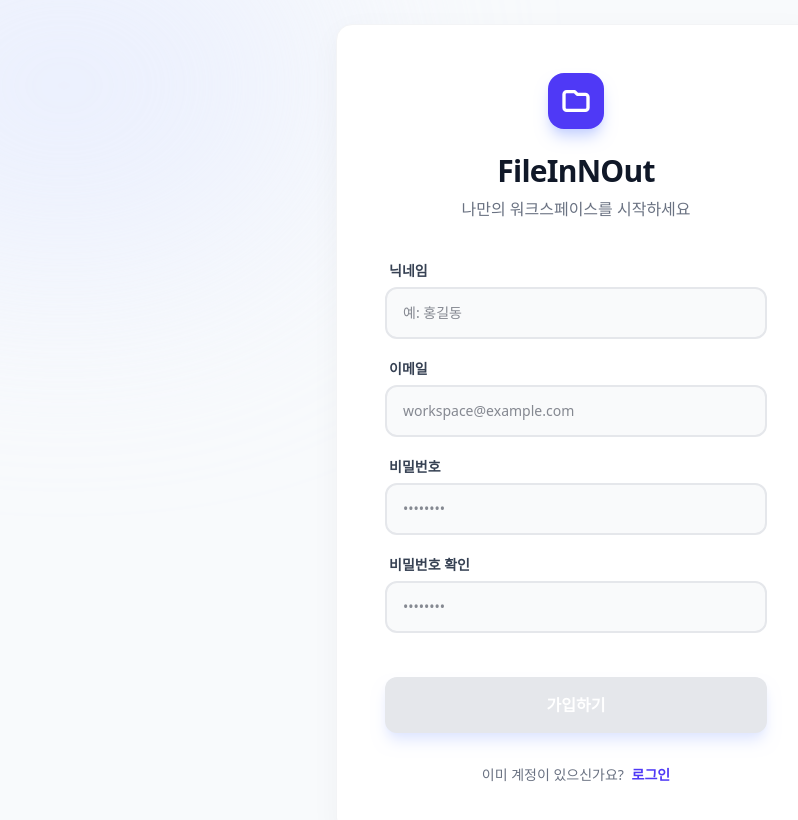
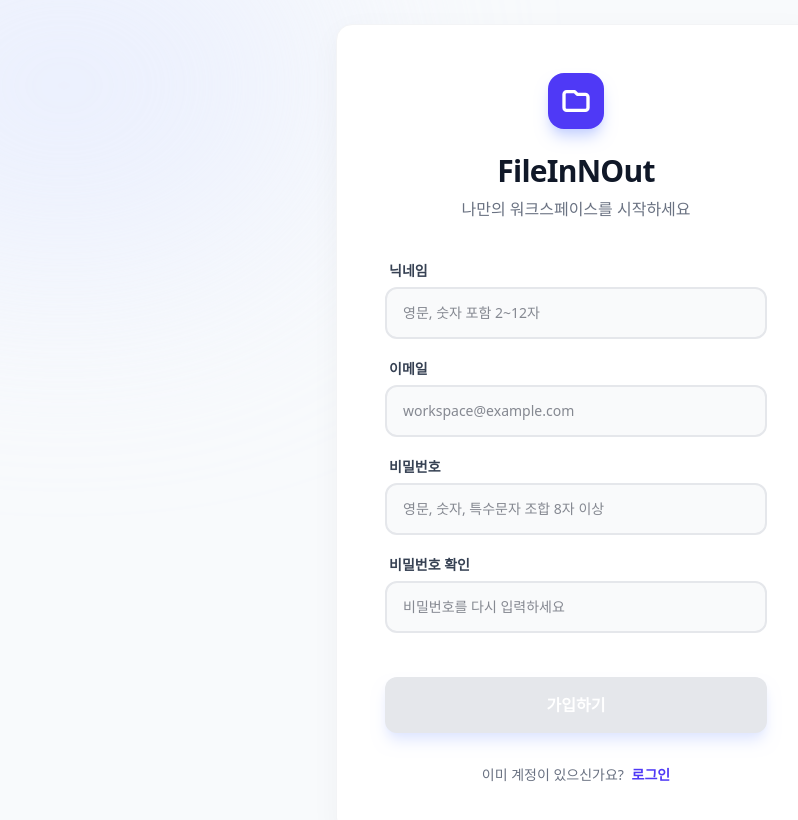
Before and after one commit to Lumisia/vue-test01, a Vue app: page /signup in a window 1280 px wide. Shown: the top 820 px of the page, without its empty margins (64-862 px from the left). Built offline with nearby package versions, Linux system fonts and the light colour scheme.

Commit message:
회원가입 수정

```diff
--- a/src/views/user/SignUpView.vue
+++ b/src/views/user/SignUpView.vue
@@ -5,6 +5,7 @@ import api from '@/api/user'
 
 const router = useRouter()
 const isLoading = ref(false)
+const isCheckingNickname = ref(false)
 const signupSuccess = ref(false)
 
 const signupForm = reactive({
@@ -21,16 +22,42 @@ const signupInputError = reactive({
   passwordConfirm: { errorMessage: null, isValid: false, touched: false }
 })
 
-// Validation Rules
-const validateNickname = () => {
+// 정규식 정의
+const pwRegex = /^(?=.*[A-Za-z])(?=.*\d)(?=.*[@$!%*?&])[A-Za-z\d@$!%*?&]{8,}$/
+const nicknameRegex = /^(?=.*[a-zA-Z])(?=.*[0-9])[a-zA-Z0-9]{2,12}$/ // 영문+숫자 조합, 2~12자
+
+// 유효성 검사 로직
+const validateNickname = async () => {
   signupInputError.name.touched = true
-  if (signupForm.name.trim() === '') {
+  const val = signupForm.name.trim()
+
+  if (val === '') {
     signupInputError.name.errorMessage = "닉네임을 입력해 주세요."
     signupInputError.name.isValid = false
     return
   }
-  signupInputError.name.errorMessage = null
-  signupInputError.name.isValid = true
+
+  if (!nicknameRegex.test(val)) {
+    signupInputError.name.errorMessage = "영문과 숫자를 조합하여 2~12자로 입력해 주세요."
+    signupInputError.name.isValid = false
+    return
+  }
+
+  // 중복 검사 시뮬레이션 (실제 구현 시 api 호출로 대체)
+  isCheckingNickname.value = true
+  try {
+    // 예시: 특정 키워드 중복 처리
+    await new Promise(res => setTimeout(res, 500))
+    if (['admin', 'test', 'user123'].includes(val.toLowerCase())) {
+      signupInputError.name.errorMessage = "이미 사용 중인 닉네임입니다."
+      signupInputError.name.isValid = false
+    } else {
+      signupInputError.name.errorMessage = null
+      signupInputError.name.isValid = true
+    }
+  } finally {
+    isCheckingNickname.value = false
+  }
 }
 
 const validateEmail = () => {
@@ -51,9 +78,6 @@ const validateEmail = () => {
 const validatePassword = () => {
   signupInputError.password.touched = true
 
-  // 영문, 숫자, 특수문자(@$!%*?& 등)가 최소 1개 이상 포함된 8자 이상의 정규식
-  const pwRegex = /^(?=.*[A-Za-z])(?=.*\d)(?=.*[@$!%*?&])[A-Za-z\d@$!%*?&]{8,}$/
-
   if (signupForm.password === '') {
     signupInputError.password.errorMessage = "비밀번호를 입력해 주세요."
     signupInputError.password.isValid = false
@@ -65,16 +89,24 @@ const validatePassword = () => {
     signupInputError.password.isValid = true
   }
 
-  // 비밀번호가 변경될 때마다 확인 필드도 재검증
+  // 비밀번호가 변경될 때마다 확인 필드도 재검증하여 일관성 유지
   if (signupForm.passwordConfirm) validatePasswordConfirm()
 }
 
 const validatePasswordConfirm = () => {
   signupInputError.passwordConfirm.touched = true
-  if (signupForm.passwordConfirm === '') {
+  const confirmVal = signupForm.passwordConfirm
+
+  if (confirmVal === '') {
     signupInputError.passwordConfirm.errorMessage = "비밀번호를 한 번 더 입력해 주세요."
     signupInputError.passwordConfirm.isValid = false
-  } else if (signupForm.passwordConfirm !== signupForm.password) {
+  }
+  // 확인창에서도 동일한 제약 조건 검증 수행
+  else if (!pwRegex.test(confirmVal)) {
+    signupInputError.passwordConfirm.errorMessage = "유효하지 않은 비밀번호 형식입니다."
+    signupInputError.passwordConfirm.isValid = false
+  }
+  else if (confirmVal !== signupForm.password) {
     signupInputError.passwordConfirm.errorMessage = "비밀번호가 일치하지 않습니다."
     signupInputError.passwordConfirm.isValid = false
   } else {
@@ -87,7 +119,8 @@ const isFormValid = computed(() => {
   return signupInputError.name.isValid &&
     signupInputError.email.isValid &&
     signupInputError.password.isValid &&
-    signupInputError.passwordConfirm.isValid
+    signupInputError.passwordConfirm.isValid &&
+    !isCheckingNickname.value
 })
 
 const handleSignup = async () => {
@@ -97,7 +130,9 @@ const handleSignup = async () => {
   try {
     const res = await api.signup(signupForm)
     signupSuccess.value = true
-    router.push({ name: 'login' })
+    setTimeout(() => {
+      router.push({ name: 'login' })
+    }, 2000)
   } catch (error) {
     console.error(error)
   } finally {
@@ -105,7 +140,6 @@ const handleSignup = async () => {
   }
 }
 
-// UI Helper: Get Input Border Class
 const getInputClass = (field) => {
   const state = signupInputError[field]
   if (!state.touched) return 'border-gray-200 focus:border-indigo-500 focus:ring-indigo-500/20'
@@ -118,21 +152,15 @@ const getInputClass = (field) => {
 <template>
   <div class="min-h-screen bg-[#f8fafc] flex items-center justify-center p-6 relative overflow-hidden">
     <!-- Abstract Background Decor -->
-    <div class="absolute top-[-10%] left-[-10%] w-[40%] h-[40%] bg-indigo-100 rounded-full blur-[120px] opacity-60">
-    </div>
-    <div class="absolute bottom-[-10%] right-[-10%] w-[40%] h-[40%] bg-blue-50 rounded-full blur-[120px] opacity-60">
-    </div>
+    <div class="absolute top-[-10%] left-[-10%] w-[40%] h-[40%] bg-indigo-100 rounded-full blur-[120px] opacity-60"></div>
+    <div class="absolute bottom-[-10%] right-[-10%] w-[40%] h-[40%] bg-blue-50 rounded-full blur-[120px] opacity-60"></div>
 
-    <div
-      class="bg-white rounded-2xl shadow-[0_8px_30px_rgb(0,0,0,0.04)] border border-gray-100 w-full max-w-[480px] p-8 md:p-12 z-10">
+    <div class="bg-white rounded-2xl shadow-[0_8px_30px_rgb(0,0,0,0.04)] border border-gray-100 w-full max-w-[480px] p-8 md:p-12 z-10">
       <!-- Header Section -->
       <div class="text-center mb-10">
-        <div
-          class="inline-flex items-center justify-center w-14 h-14 bg-indigo-600 rounded-2xl shadow-lg shadow-indigo-200 mb-6">
-          <svg xmlns="http://www.w3.org/2000/svg" class="w-8 h-8 text-white" fill="none" viewBox="0 0 24 24"
-            stroke="currentColor">
-            <path stroke-linecap="round" stroke-linejoin="round" stroke-width="2.5"
-              d="M3 7v10a2 2 0 002 2h14a2 2 0 002-2V9a2 2 0 00-2-2h-6l-2-2H5a2 2 0 00-2 2z" />
+        <div class="inline-flex items-center justify-center w-14 h-14 bg-indigo-600 rounded-2xl shadow-lg shadow-indigo-200 mb-6">
+          <svg xmlns="http://www.w3.org/2000/svg" class="w-8 h-8 text-white" fill="none" viewBox="0 0 24 24" stroke="currentColor">
+            <path stroke-linecap="round" stroke-linejoin="round" stroke-width="2.5" d="M3 7v10a2 2 0 002 2h14a2 2 0 002-2V9a2 2 0 00-2-2h-6l-2-2H5a2 2 0 00-2 2z" />
           </svg>
         </div>
         <h1 class="text-3xl font-extrabold text-gray-900 tracking-tight">FileInNOut</h1>
@@ -141,10 +169,8 @@ const getInputClass = (field) => {
 
       <!-- Success State -->
       <div v-if="signupSuccess" class="text-center py-10 animate-fade-in">
-        <div
-          class="w-20 h-20 bg-emerald-100 text-emerald-600 rounded-full flex items-center justify-center mx-auto mb-4">
-          <svg xmlns="http://www.w3.org/2000/svg" class="h-10 w-10" fill="none" viewBox="0 0 24 24"
-            stroke="currentColor">
+        <div class="w-20 h-20 bg-emerald-100 text-emerald-600 rounded-full flex items-center justify-center mx-auto mb-4">
+          <svg xmlns="http://www.w3.org/2000/svg" class="h-10 w-10" fill="none" viewBox="0 0 24 24" stroke="currentColor">
             <path stroke-linecap="round" stroke-linejoin="round" stroke-width="3" d="M5 13l4 4L19 7" />
           </svg>
         </div>
@@ -156,48 +182,23 @@ const getInputClass = (field) => {
       <form v-else @submit.prevent="handleSignup" class="space-y-5" novalidate>
         <!-- Nickname -->
         <div class="space-y-1.5">
-          <!-- label + error 한 줄 -->
           <label class="flex items-center text-sm font-bold text-gray-700 ml-1">
             <span>닉네임</span>
-
-            <span
-              v-if="signupInputError.name.errorMessage"
-              class="ml-auto text-rose-500 text-[11px] font-bold animate-slide-down"
-            >
+            <span v-if="signupInputError.name.errorMessage" class="ml-auto text-rose-500 text-[11px] font-bold animate-slide-down">
               {{ signupInputError.name.errorMessage }}
             </span>
           </label>
-
-          <!-- input + 아이콘 -->
           <div class="relative">
-            <input
-              v-model="signupForm.name"
-              @blur="validateNickname"
-              type="text"
-              placeholder="예: 홍길동"
-              :class="[
-                'w-full bg-gray-50 border-2 rounded-xl px-4 py-3.5 text-sm transition-all outline-none focus:ring-4',
-                getInputClass('name')
-              ]"
-            />
-
-            <span
-              v-if="signupInputError.name.touched"
-              class="absolute right-4 top-1/2 -translate-y-1/2"
-            >
-              <span v-if="signupInputError.name.isValid" class="text-emerald-500">
-                <svg xmlns="http://www.w3.org/2000/svg" class="h-5 w-5" viewBox="0 0 20 20" fill="currentColor">
-                  <path
-                    fill-rule="evenodd"
-                    d="M10 18a8 8 0 100-16 8 8 0 000 16zm3.707-9.293a1 1 0 00-1.414-1.414L9 10.586 7.707 9.293a1 1 0 00-1.414 1.414l2 2a1 1 0 001.414 0l4-4z"
-                    clip-rule="evenodd"
-                  />
-                </svg>
-              </span>
+            <input v-model="signupForm.name" @blur="validateNickname" type="text" placeholder="영문, 숫자 포함 2~12자"
+              :class="['w-full bg-gray-50 border-2 rounded-xl px-4 py-3.5 text-sm transition-all outline-none focus:ring-4', getInputClass('name')]">
+            <span v-if="isCheckingNickname" class="absolute right-4 top-1/2 -translate-y-1/2">
+              <svg class="animate-spin h-4 w-4 text-indigo-500" viewBox="0 0 24 24">
+                <circle class="opacity-25" cx="12" cy="12" r="10" stroke="currentColor" stroke-width="4"></circle>
+                <path class="opacity-75" fill="currentColor" d="M4 12a8 8 0 018-8V0C5.373 0 0 5.373 0 12h4z"></path>
+              </svg>
             </span>
           </div>
         </div>
-
 
         <!-- Email -->
         <div class="space-y-1.5">
@@ -207,20 +208,11 @@ const getInputClass = (field) => {
               {{ signupInputError.email.errorMessage }}
             </span>
           </label>
-
-          <input
-            v-model="signupForm.email"
-            @blur="validateEmail"
-            type="email"
-            placeholder="workspace@example.com"
-            :class="[
-              'w-full bg-gray-50 border-2 rounded-xl px-4 py-3.5 text-sm transition-all outline-none focus:ring-4',
-              getInputClass('email')
-            ]"
-          />
+          <input v-model="signupForm.email" @blur="validateEmail" type="email" placeholder="workspace@example.com"
+            :class="['w-full bg-gray-50 border-2 rounded-xl px-4 py-3.5 text-sm transition-all outline-none focus:ring-4', getInputClass('email')]">
         </div>
 
-        <!-- Password Confirm -->
+        <!-- Password -->
         <div class="space-y-1.5">
           <label class="flex items-center text-sm font-bold text-gray-700 ml-1">
             <span>비밀번호 </span>
@@ -228,17 +220,8 @@ const getInputClass = (field) => {
               {{ signupInputError.password.errorMessage }}
             </span>
           </label>
-
-          <input
-            v-model="signupForm.password"
-            @blur="validatePassword"
-            type="password"
-            placeholder="••••••••"
-            :class="[
-              'w-full bg-gray-50 border-2 rounded-xl px-4 py-3.5 text-sm transition-all outline-none focus:ring-4',
-              getInputClass('password')
-            ]"
-          />
+          <input v-model="signupForm.password" @blur="validatePassword" type="password" placeholder="영문, 숫자, 특수문자 조합 8자 이상"
+            :class="['w-full bg-gray-50 border-2 rounded-xl px-4 py-3.5 text-sm transition-all outline-none focus:ring-4', getInputClass('password')]">
         </div>
 
         <!-- Password Confirm -->
@@ -249,17 +232,8 @@ const getInputClass = (field) => {
               {{ signupInputError.passwordConfirm.errorMessage }}
             </span>
           </label>
-
-          <input
-            v-model="signupForm.passwordConfirm"
-            @blur="validatePasswordConfirm"
-            type="password"
-            placeholder="••••••••"
-            :class="[
-              'w-full bg-gray-50 border-2 rounded-xl px-4 py-3.5 text-sm transition-all outline-none focus:ring-4',
-              getInputClass('passwordConfirm')
-            ]"
-          />
+          <input v-model="signupForm.passwordConfirm" @blur="validatePasswordConfirm" type="password" placeholder="비밀번호를 다시 입력하세요"
+            :class="['w-full bg-gray-50 border-2 rounded-xl px-4 py-3.5 text-sm transition-all outline-none focus:ring-4', getInputClass('passwordConfirm')]">
         </div>
 
         <!-- Submit Button -->
@@ -267,12 +241,9 @@ const getInputClass = (field) => {
           class="w-full relative bg-indigo-600 disabled:bg-gray-200 disabled:cursor-not-allowed text-white font-bold py-4 rounded-xl transition-all transform hover:translate-y-[-1px] active:translate-y-[0] shadow-lg shadow-indigo-100 mt-6">
           <span v-if="!isLoading">가입하기</span>
           <div v-else class="flex items-center justify-center">
-            <svg class="animate-spin h-5 w-5 text-white" xmlns="http://www.w3.org/2000/svg" fill="none"
-              viewBox="0 0 24 24">
+            <svg class="animate-spin h-5 w-5 text-white" xmlns="http://www.w3.org/2000/svg" fill="none" viewBox="0 0 24 24">
               <circle class="opacity-25" cx="12" cy="12" r="10" stroke="currentColor" stroke-width="4"></circle>
-              <path class="opacity-75" fill="currentColor"
-                d="M4 12a8 8 0 018-8V0C5.373 0 0 5.373 0 12h4zm2 5.291A7.962 7.962 0 014 12H0c0 3.042 1.135 5.824 3 7.938l3-2.647z">
-              </path>
+              <path class="opacity-75" fill="currentColor" d="M4 12a8 8 0 018-8V0C5.373 0 0 5.373 0 12h4zm2 5.291A7.962 7.962 0 014 12H0c0 3.042 1.135 5.824 3 7.938l3-2.647z"></path>
             </svg>
           </div>
         </button>
@@ -281,8 +252,7 @@ const getInputClass = (field) => {
       <div class="text-center mt-8">
         <p class="text-sm text-gray-500 font-medium">
           이미 계정이 있으신가요?
-          <RouterLink to="/login" class="text-indigo-600 hover:text-indigo-700 font-bold ml-1 transition-colors">로그인
-          </RouterLink>
+          <RouterLink to="/login" class="text-indigo-600 hover:text-indigo-700 font-bold ml-1 transition-colors">로그인</RouterLink>
         </p>
       </div>
     </div>
@@ -290,38 +260,9 @@ const getInputClass = (field) => {
 </template>
 
 <style scoped>
-@keyframes slide-down {
-  from {
-    opacity: 0;
-    transform: translateY(-4px);
-  }
-
-  to {
-    opacity: 1;
-    transform: translateY(0);
-  }
-}
-
-@keyframes fade-in {
-  from {
-    opacity: 0;
-  }
-
-  to {
-    opacity: 1;
-  }
-}
-
-.animate-slide-down {
-  animation: slide-down 0.2s ease-out forwards;
-}
-
-.animate-fade-in {
-  animation: fade-in 0.4s ease-out forwards;
-}
-
-/* Remove default blue highlight on mobile */
-input {
-  -webkit-tap-highlight-color: transparent;
-}
+@keyframes slide-down { from { opacity: 0; transform: translateY(-4px); } to { opacity: 1; transform: translateY(0); } }
+@keyframes fade-in { from { opacity: 0; } to { opacity: 1; } }
+.animate-slide-down { animation: slide-down 0.2s ease-out forwards; }
+.animate-fade-in { animation: fade-in 0.4s ease-out forwards; }
+input { -webkit-tap-highlight-color: transparent; }
 </style>
```
